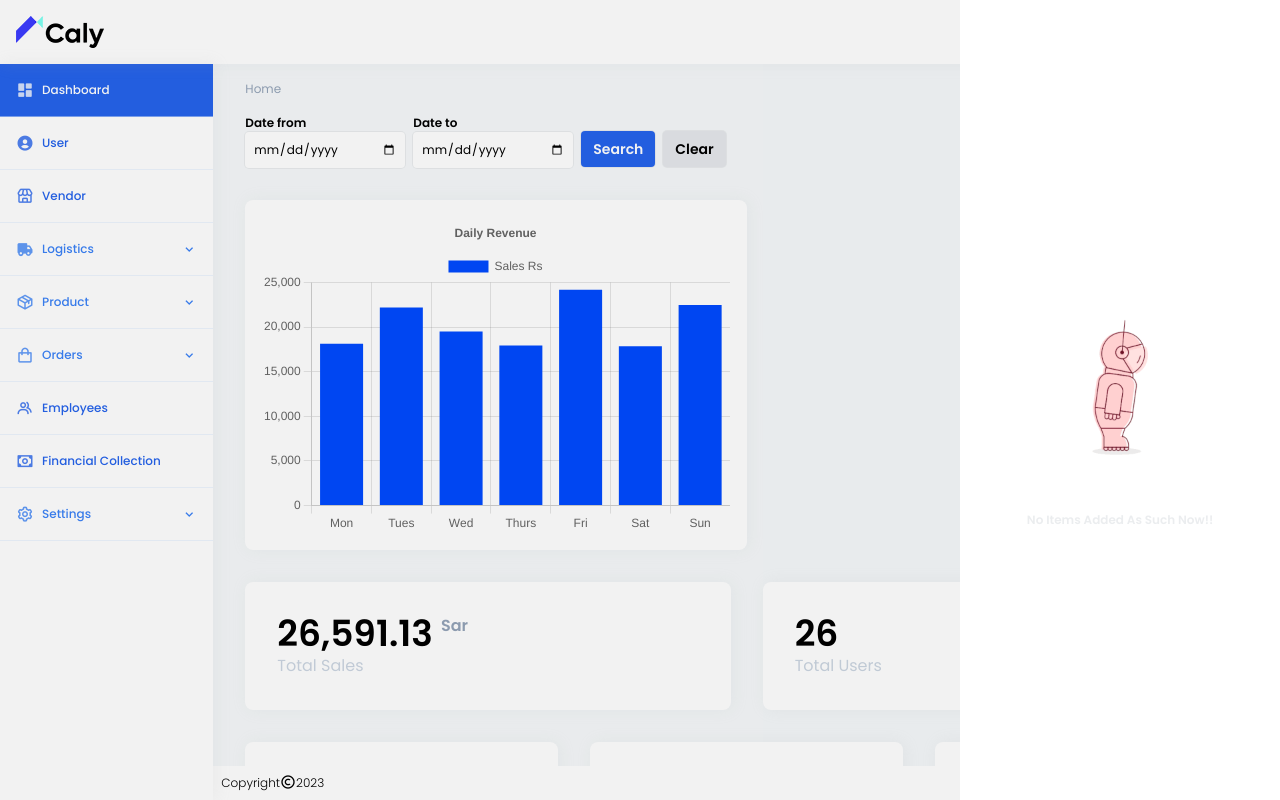
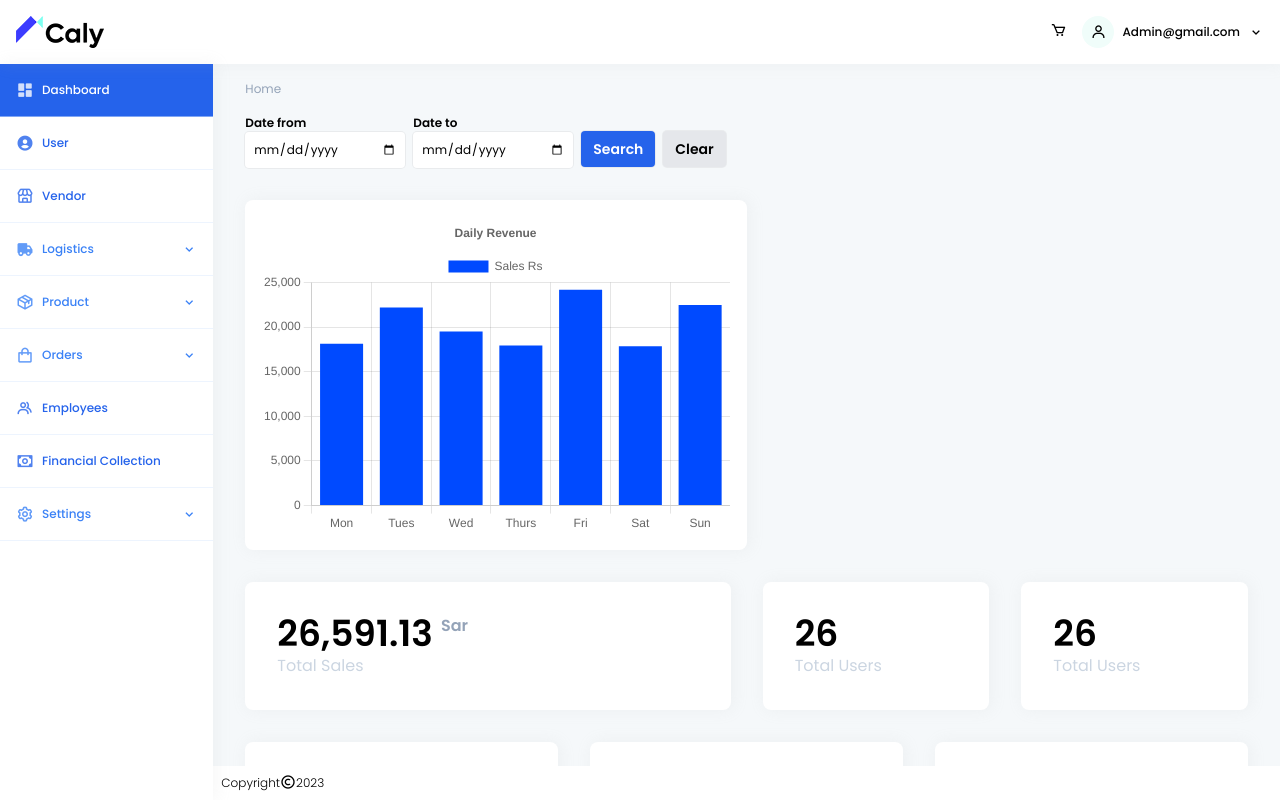
Before and after one commit to rishirathoree/admin-dash, a React (Vite) app: page / in a window 1280 px wide. Built offline with nearby package versions, Linux system fonts and the light colour scheme.

Commit message:
added redux toolkit in product/productinventory

```diff
--- a/src/Components/Cart.jsx
+++ b/src/Components/Cart.jsx
@@ -33,7 +33,7 @@ const Cart = () => {
     const dispatch = useDispatch()
 
     useEffect(()=>{
-        if( cartProduct.length + 1){
+        if( cartProduct.length > 0 && cartProduct.length + 1){
             setCartOpen(true)
         }
     },[cartProduct.length])
```
